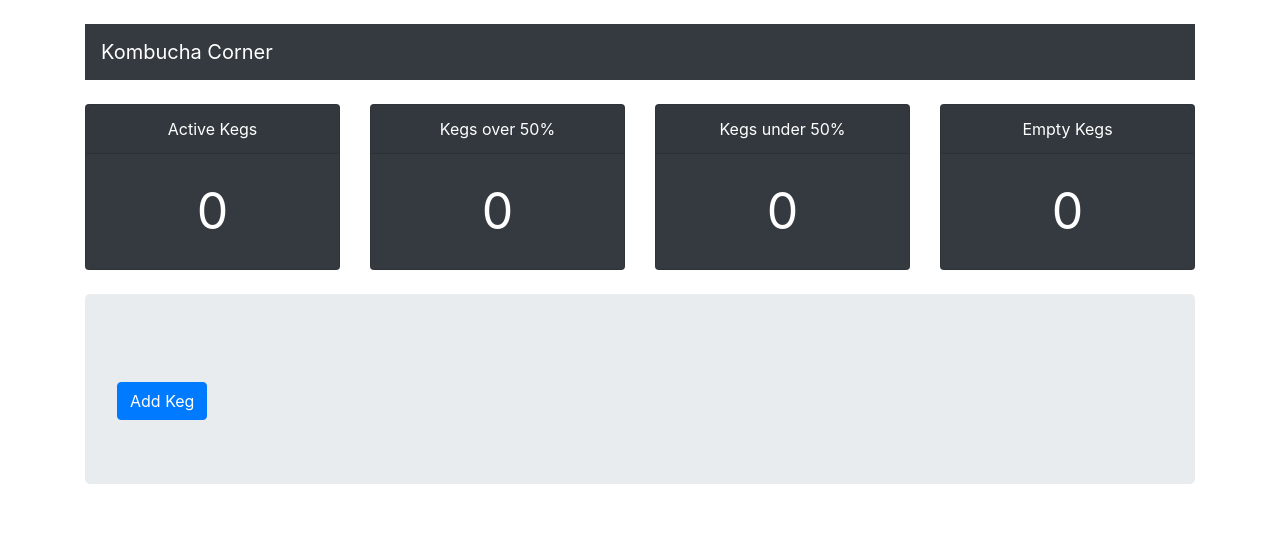
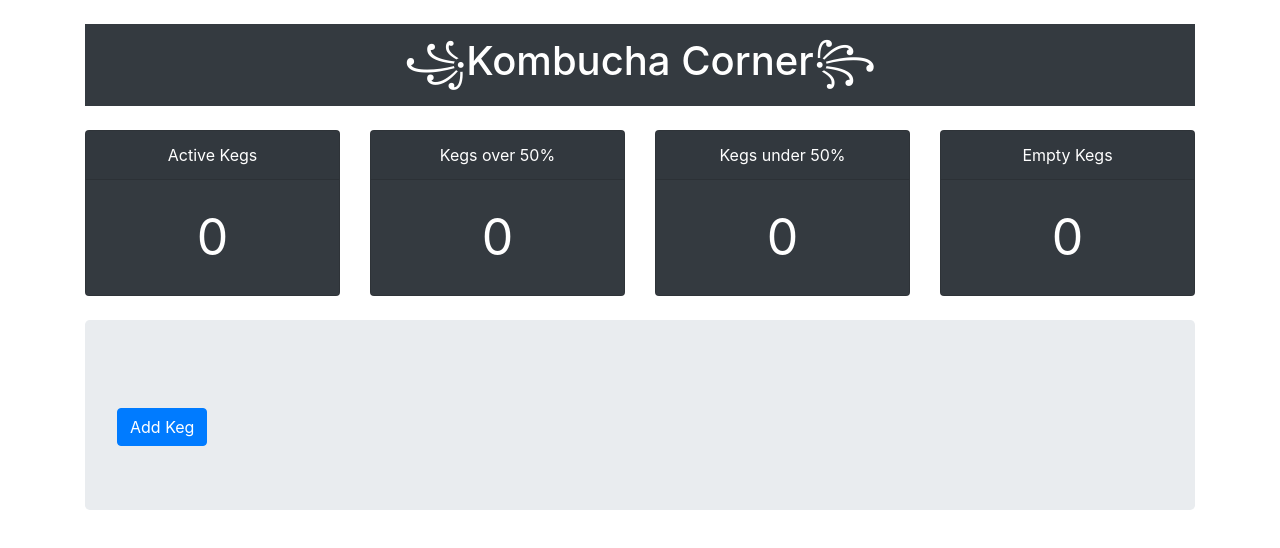
Before and after one commit to Jeroenemo/kombucha-corner-redux, a React (Create React App) app: page / in a window 1280 px wide. Shown: the top 548 px of the page. Built offline with nearby package versions, Linux system fonts and the light colour scheme.

Commit message:
center lheader text

```diff
--- a/src/components/Header.js
+++ b/src/components/Header.js
@@ -3,10 +3,12 @@ import { Container, Navbar } from "react-bootstrap";
 
 export default function Header() {
   return (
-    <Container>
-  <Navbar expand="lg" variant="dark" bg="dark">
-    <Navbar.Brand href="#">Kombucha Corner</Navbar.Brand>
-  </Navbar>
-</Container>
+  <Container>
+    <Navbar expand="lg" variant="dark" bg="dark">
+      <Navbar.Brand style={{margin: "0 auto"}}>
+        <h1>꧁Kombucha Corner꧂</h1>
+      </Navbar.Brand>
+    </Navbar>
+  </Container>
   );
 }
```
